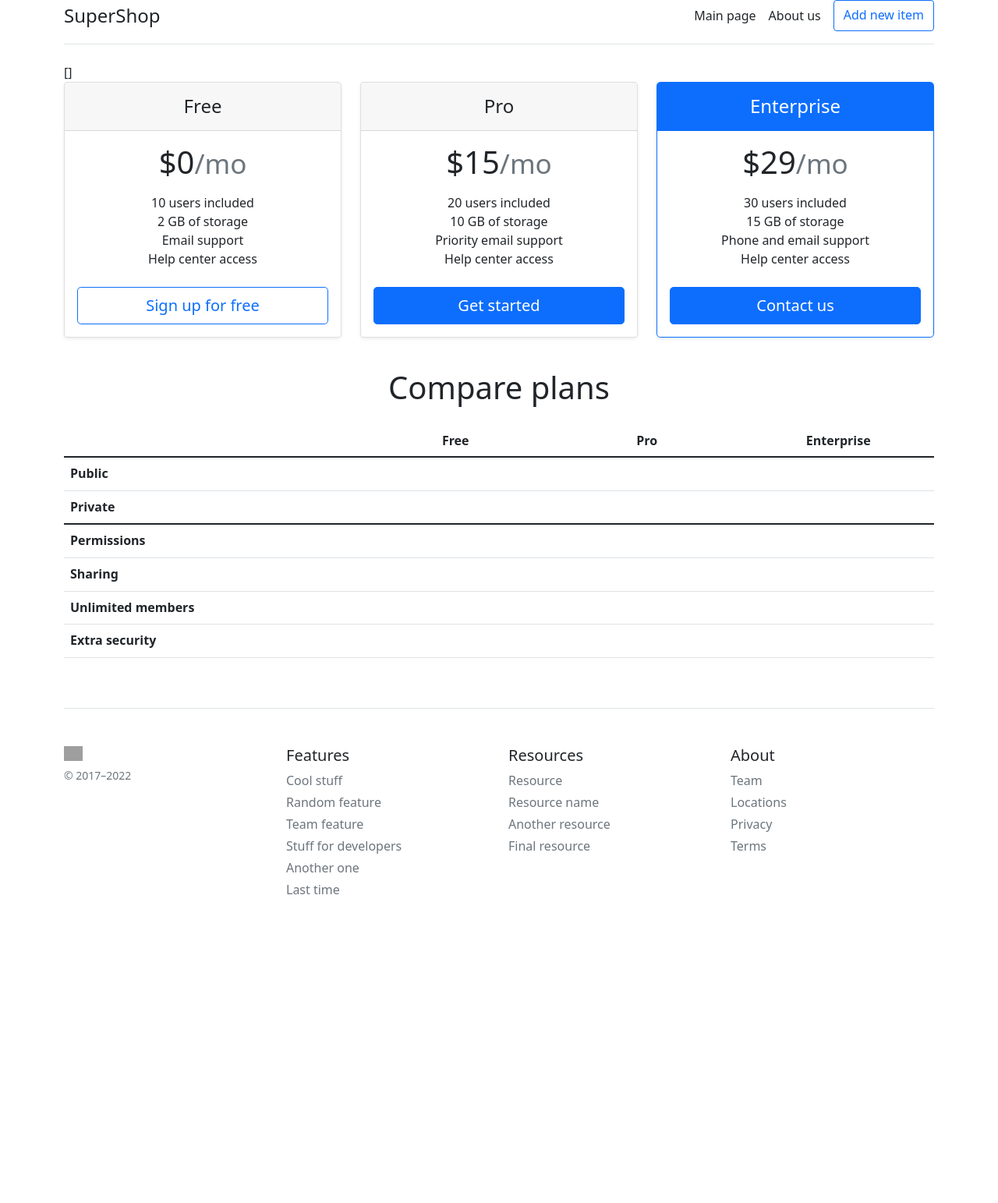
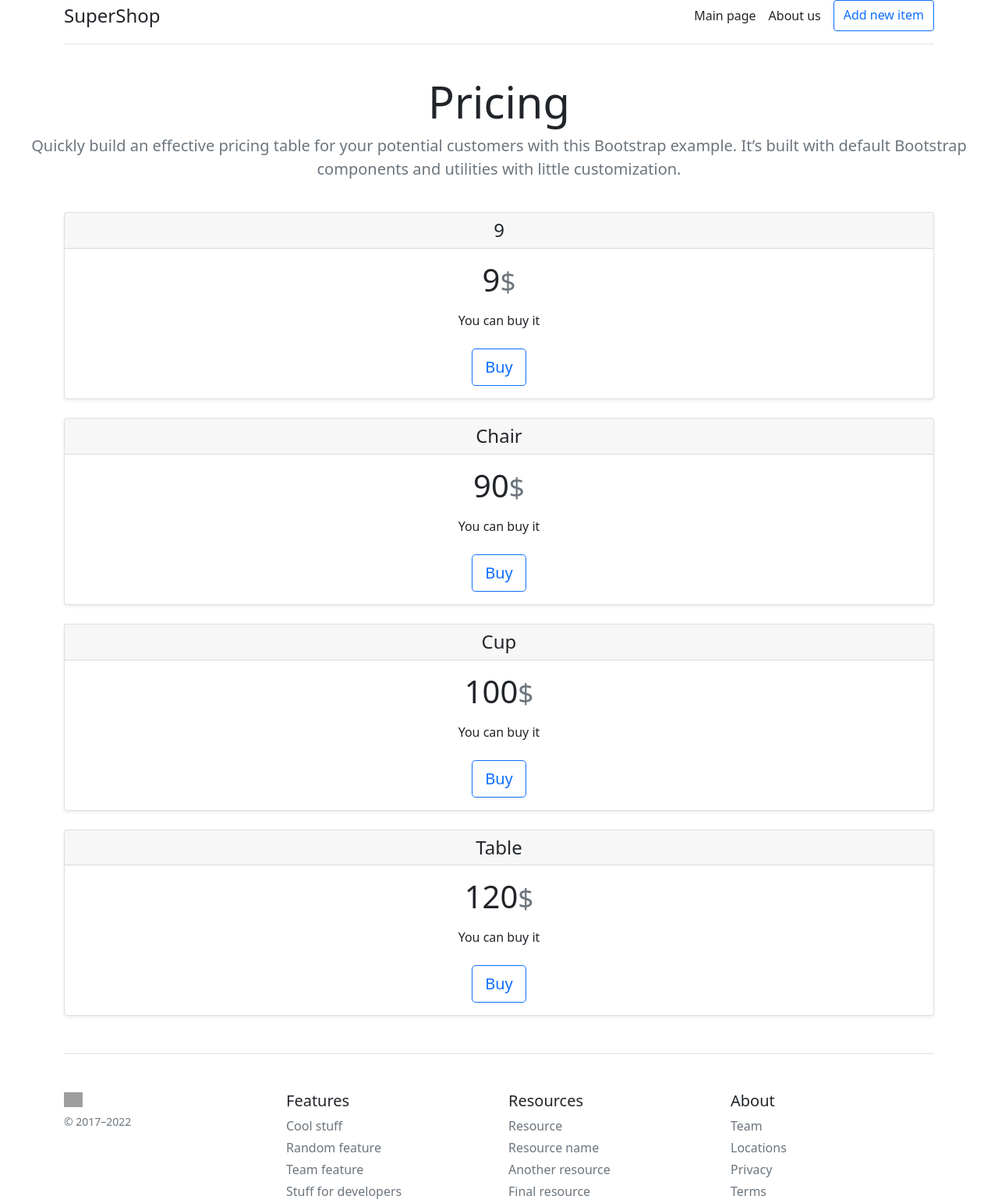
Before and after one commit to violettasevko/pythonflask, a Flask app: page / in a window 1280 px wide. Shown: the top 1543 px of the page at 78% size. Before the commit the page ends 1147 px from the top, so only its background shows below. Run offline with Flask 2, Linux system fonts and the light colour scheme; data comes from the database, SQL or seed files in the repository; data that the repository does not hold is empty; grey boxes are pictures that could not be loaded.

Commit message:
add item-cards on main page, refreshing database

```diff
--- a/main.py
+++ b/main.py
@@ -2,7 +2,7 @@ from flask import Flask, render_template, request, redirect
 from flask_sqlalchemy import SQLAlchemy
 
 app = Flask(__name__)
-app.config['SQLALCHEMY_DATABASE_URI'] = 'sqlite:///shop.db'
+app.config['SQLALCHEMY_DATABASE_URI'] = 'sqlite:///myshop.db'
 app.config['SQLALCHEMY_TRACK_MODIFICATIONS'] = False
 db = SQLAlchemy(app)
 
@@ -13,6 +13,9 @@ class Item(db.Model):
     price = db.Column(db.Integer, nullable=False)
     isActive = db.Column(db.Boolean, default=True)
     # text = db.Column(db.Text, nullable=False)
+
+    def __repr__(self):
+        return self.title
 
 
 @app.route('/')
--- a/templates/index.html
+++ b/templates/index.html
@@ -5,120 +5,27 @@
 {% endblock %}
 
 {% block body %}
+<div class="pricing-header p-3 pb-md-4 mx-auto text-center">
+      <h1 class="display-4 fw-normal">Pricing</h1>
+      <p class="fs-5 text-muted">Quickly build an effective pricing table for your potential customers with this Bootstrap example. It’s built with default Bootstrap components and utilities with little customization.</p>
+    </div>
 <div class="container">
-  {{ data }}
-
-
-  <main>
-    <div class="row row-cols-1 row-cols-md-3 mb-3 text-center">
-      <div class="col">
-        <div class="card mb-4 rounded-3 shadow-sm">
-          <div class="card-header py-3">
-            <h4 class="my-0 fw-normal">Free</h4>
+  <div class="card-deck mb-3 text-center">
+  {% for el in data %}
+    <div class="card mb-4 shadow-sm">
+          <div class="card-header">
+            <h4 class="my-0 font-weight-normal">{{ el.title }}</h4>
           </div>
           <div class="card-body">
-            <h1 class="card-title pricing-card-title">$0<small class="text-muted fw-light">/mo</small></h1>
+            <h1 class="card-title pricing-card-title">{{ el.price }}<small class="text-muted">$</small></h1>
             <ul class="list-unstyled mt-3 mb-4">
-              <li>10 users included</li>
-              <li>2 GB of storage</li>
-              <li>Email support</li>
-              <li>Help center access</li>
+              <li>You can buy it</li>
             </ul>
-            <button type="button" class="w-100 btn btn-lg btn-outline-primary">Sign up for free</button>
+            <a href="" class="btn btn-lg btn-block btn-outline-primary">Buy</a>
           </div>
+
         </div>
-      </div>
-      <div class="col">
-        <div class="card mb-4 rounded-3 shadow-sm">
-          <div class="card-header py-3">
-            <h4 class="my-0 fw-normal">Pro</h4>
-          </div>
-          <div class="card-body">
-            <h1 class="card-title pricing-card-title">$15<small class="text-muted fw-light">/mo</small></h1>
-            <ul class="list-unstyled mt-3 mb-4">
-              <li>20 users included</li>
-              <li>10 GB of storage</li>
-              <li>Priority email support</li>
-              <li>Help center access</li>
-            </ul>
-            <button type="button" class="w-100 btn btn-lg btn-primary">Get started</button>
-          </div>
-        </div>
-      </div>
-      <div class="col">
-        <div class="card mb-4 rounded-3 shadow-sm border-primary">
-          <div class="card-header py-3 text-white bg-primary border-primary">
-            <h4 class="my-0 fw-normal">Enterprise</h4>
-          </div>
-          <div class="card-body">
-            <h1 class="card-title pricing-card-title">$29<small class="text-muted fw-light">/mo</small></h1>
-            <ul class="list-unstyled mt-3 mb-4">
-              <li>30 users included</li>
-              <li>15 GB of storage</li>
-              <li>Phone and email support</li>
-              <li>Help center access</li>
-            </ul>
-            <button type="button" class="w-100 btn btn-lg btn-primary">Contact us</button>
-          </div>
-        </div>
-      </div>
-    </div>
 
-    <h2 class="display-6 text-center mb-4">Compare plans</h2>
-
-    <div class="table-responsive">
-      <table class="table text-center">
-        <thead>
-          <tr>
-            <th style="width: 34%;"></th>
-            <th style="width: 22%;">Free</th>
-            <th style="width: 22%;">Pro</th>
-            <th style="width: 22%;">Enterprise</th>
-          </tr>
-        </thead>
-        <tbody>
-          <tr>
-            <th scope="row" class="text-start">Public</th>
-            <td><svg class="bi" width="24" height="24"><use xlink:href="#check"></use></svg></td>
-            <td><svg class="bi" width="24" height="24"><use xlink:href="#check"></use></svg></td>
-            <td><svg class="bi" width="24" height="24"><use xlink:href="#check"></use></svg></td>
-          </tr>
-          <tr>
-            <th scope="row" class="text-start">Private</th>
-            <td></td>
-            <td><svg class="bi" width="24" height="24"><use xlink:href="#check"></use></svg></td>
-            <td><svg class="bi" width="24" height="24"><use xlink:href="#check"></use></svg></td>
-          </tr>
-        </tbody>
-
-        <tbody>
-          <tr>
-            <th scope="row" class="text-start">Permissions</th>
-            <td><svg class="bi" width="24" height="24"><use xlink:href="#check"></use></svg></td>
-            <td><svg class="bi" width="24" height="24"><use xlink:href="#check"></use></svg></td>
-            <td><svg class="bi" width="24" height="24"><use xlink:href="#check"></use></svg></td>
-          </tr>
-          <tr>
-            <th scope="row" class="text-start">Sharing</th>
-            <td></td>
-            <td><svg class="bi" width="24" height="24"><use xlink:href="#check"></use></svg></td>
-            <td><svg class="bi" width="24" height="24"><use xlink:href="#check"></use></svg></td>
-          </tr>
-          <tr>
-            <th scope="row" class="text-start">Unlimited members</th>
-            <td></td>
-            <td><svg class="bi" width="24" height="24"><use xlink:href="#check"></use></svg></td>
-            <td><svg class="bi" width="24" height="24"><use xlink:href="#check"></use></svg></td>
-          </tr>
-          <tr>
-            <th scope="row" class="text-start">Extra security</th>
-            <td></td>
-            <td></td>
-            <td><svg class="bi" width="24" height="24"><use xlink:href="#check"></use></svg></td>
-          </tr>
-        </tbody>
-      </table>
-    </div>
-  </main>
-</div>
+{% endfor %}
+</div></div>
 {% endblock %}
```
Also changed, not shown: myshop.db (added), shop.db (deleted).
